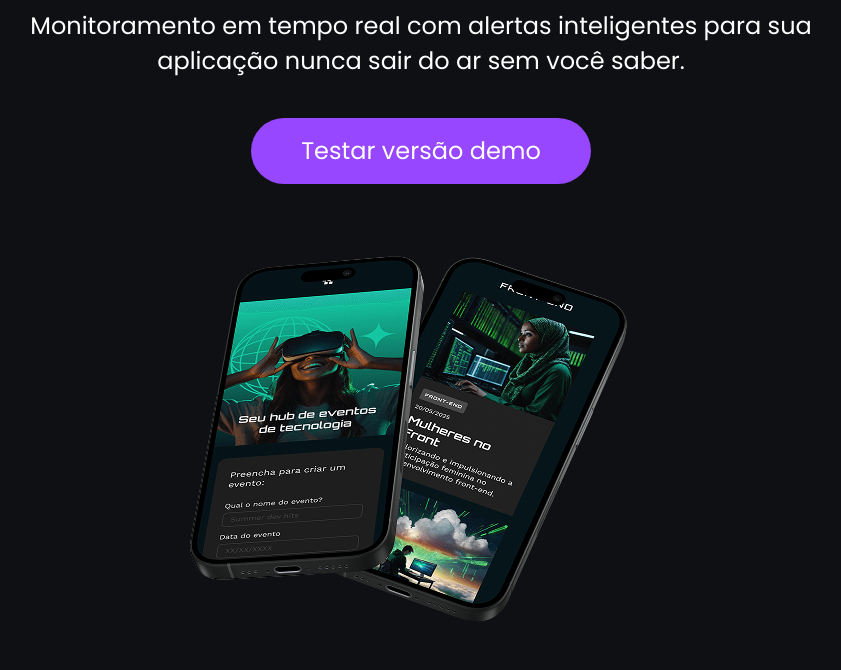
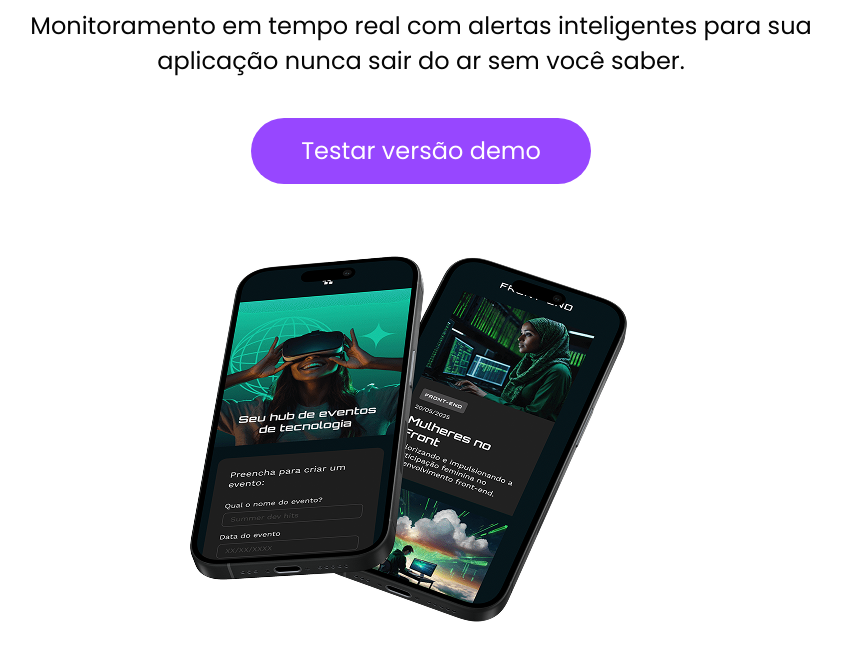
Before and after one commit to joaovnicius1/tecboard, a plain HTML site: page index.html in a window 1280 px wide. Shown: the part 345-1015 px from the top of the page, without its empty margins (219-1060 px from the left). Drawn offline with Linux system fonts and the light colour scheme; a web font is replaced by a local one.

Commit message:
alterar a cor do fundo e a do texto

```diff
--- a/css/style.css
+++ b/css/style.css
@@ -26,8 +26,8 @@
 
 /* Estilo Desktop */
 body{
-    background-color: #0E1014;
-    color: #FFFFFF;
+    background-color: #ffffff;
+    color: #050505;
 }
 
 header img{
```
